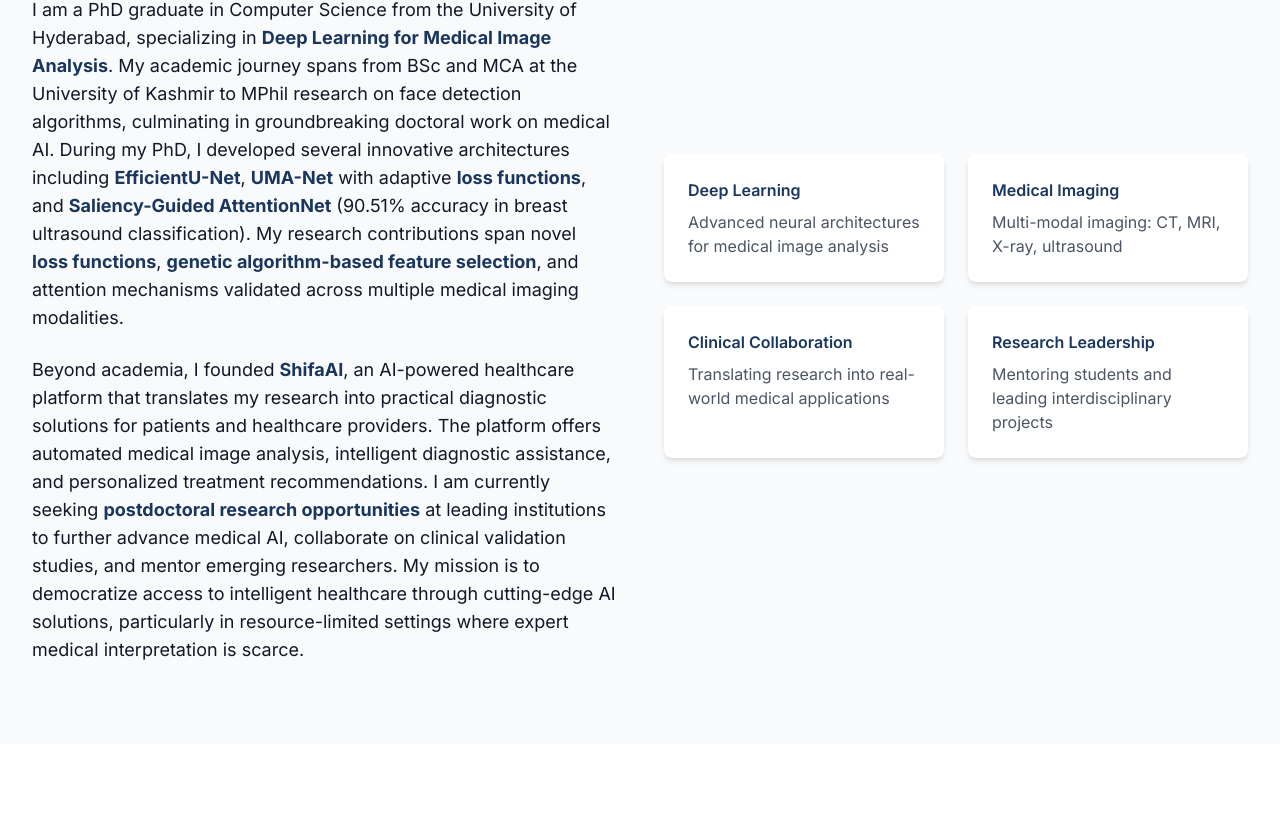
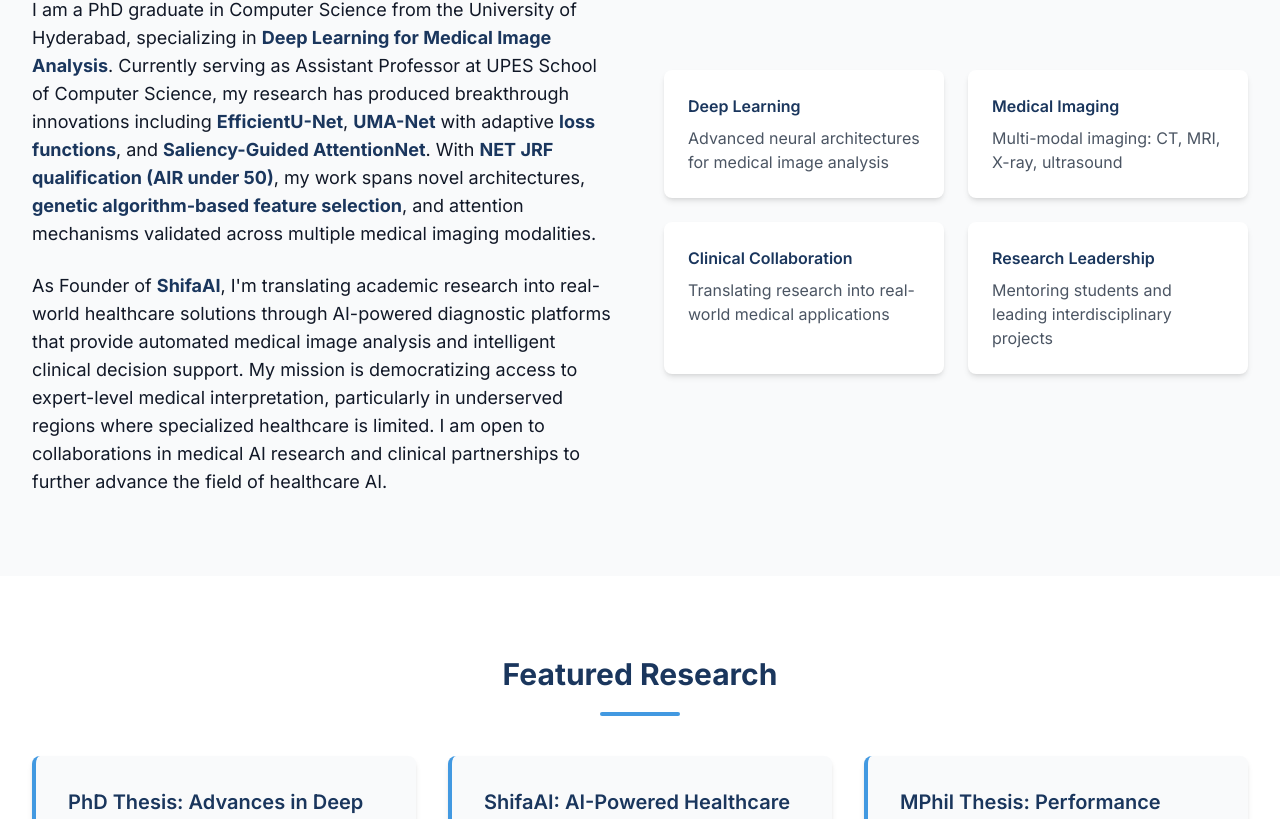
Before and after one commit to MohsinFurkh/mohsinfurkh.github.io, a Next.js app: page / in a window 1280 px wide. Shown: the part 1320-2139 px from the top of the page. Built offline with nearby package versions, Linux system fonts and the light colour scheme.

Commit message:
Update page.tsx

```diff
--- a/src/app/page.tsx
+++ b/src/app/page.tsx
@@ -295,11 +295,11 @@ export default function Home() {
             <div>
               <h3 className="text-2xl font-semibold text-primary mb-4">Bridging AI Innovation with Clinical Impact</h3>
               <p className="text-lg mb-6">
-                I am a PhD graduate in Computer Science from the University of Hyderabad, specializing in <strong className="text-primary"><a href="#" className="hover:underline">Deep Learning for Medical Image Analysis</a></strong>. My academic journey spans from BSc and MCA at the University of Kashmir to MPhil research on face detection algorithms, culminating in groundbreaking doctoral work on medical AI. During my PhD, I developed several innovative architectures including <strong className="text-primary"><a href="https://link.springer.com/article/10.1007/s11063-023-11333-x" target="_blank" rel="noopener noreferrer" className="hover:underline">EfficientU-Net</a></strong>, <strong className="text-primary"><a href="https://link.springer.com/article/10.1007/s11517-025-03301-5" target="_blank" rel="noopener noreferrer" className="hover:underline">UMA-Net</a></strong> with adaptive <strong className="text-primary">loss functions</strong>, and <strong className="text-primary">Saliency-Guided AttentionNet</strong> (90.51% accuracy in breast ultrasound classification). My research contributions span novel <strong className="text-primary">loss functions</strong>, <strong className="text-primary"><a href="https://www.sciencedirect.com/science/article/pii/S0262885624001227" target="_blank" rel="noopener noreferrer" className="hover:underline">genetic algorithm-based feature selection</a></strong>, and attention mechanisms validated across multiple medical imaging modalities.
-              </p>
-              <p className="text-lg">
-                Beyond academia, I founded <strong className="text-primary"><a href="https://shifa-ai.vercel.app/" target="_blank" rel="noopener noreferrer" className="hover:underline">ShifaAI</a></strong>, an AI-powered healthcare platform that translates my research into practical diagnostic solutions for patients and healthcare providers. The platform offers automated medical image analysis, intelligent diagnostic assistance, and personalized treatment recommendations. I am currently seeking <strong className="text-primary">postdoctoral research opportunities</strong> at leading institutions to further advance medical AI, collaborate on clinical validation studies, and mentor emerging researchers. My mission is to democratize access to intelligent healthcare through cutting-edge AI solutions, particularly in resource-limited settings where expert medical interpretation is scarce.
-              </p>
+  I am a PhD graduate in Computer Science from the University of Hyderabad, specializing in <strong className="text-primary"><a href="#" className="hover:underline">Deep Learning for Medical Image Analysis</a></strong>. Currently serving as Assistant Professor at UPES School of Computer Science, my research has produced breakthrough innovations including <strong className="text-primary"><a href="https://link.springer.com/article/10.1007/s11063-023-11333-x" target="_blank" rel="noopener noreferrer" className="hover:underline">EfficientU-Net</a></strong>, <strong className="text-primary"><a href="https://link.springer.com/article/10.1007/s11517-025-03301-5" target="_blank" rel="noopener noreferrer" className="hover:underline">UMA-Net</a></strong> with adaptive <strong className="text-primary">loss functions</strong>, and <strong className="text-primary">Saliency-Guided AttentionNet</strong>. With <strong className="text-primary">NET JRF qualification (AIR under 50)</strong>, my work spans novel architectures, <strong className="text-primary"><a href="https://www.sciencedirect.com/science/article/pii/S0262885624001227" target="_blank" rel="noopener noreferrer" className="hover:underline">genetic algorithm-based feature selection</a></strong>, and attention mechanisms validated across multiple medical imaging modalities.
+</p>
+<p className="text-lg">
+  As Founder of <strong className="text-primary"><a href="https://shifa-ai.vercel.app/" target="_blank" rel="noopener noreferrer" className="hover:underline">ShifaAI</a></strong>, I'm translating academic research into real-world healthcare solutions through AI-powered diagnostic platforms that provide automated medical image analysis and intelligent clinical decision support. My mission is democratizing access to expert-level medical interpretation, particularly in underserved regions where specialized healthcare is limited. I am open to collaborations in medical AI research and clinical partnerships to further advance the field of healthcare AI.
+</p>
             </div>
 
             <div className="grid grid-cols-1 sm:grid-cols-2 gap-6">
```
